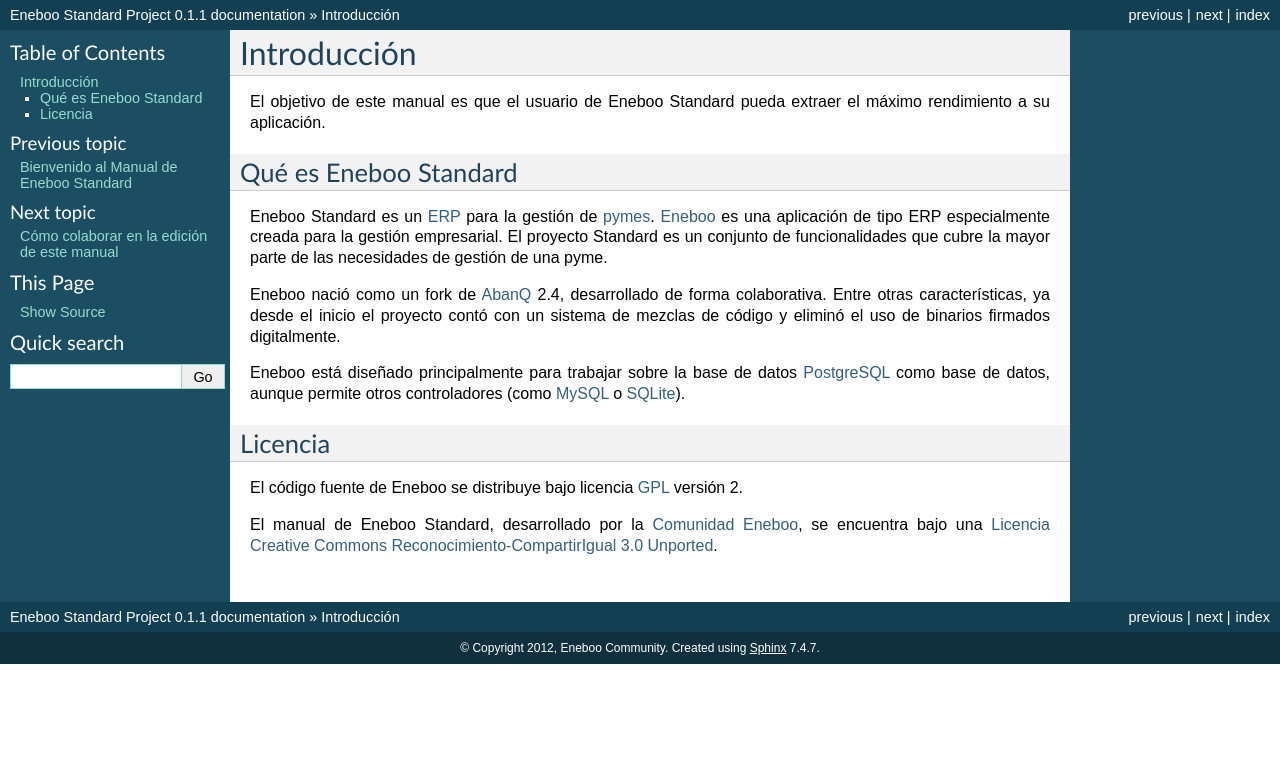
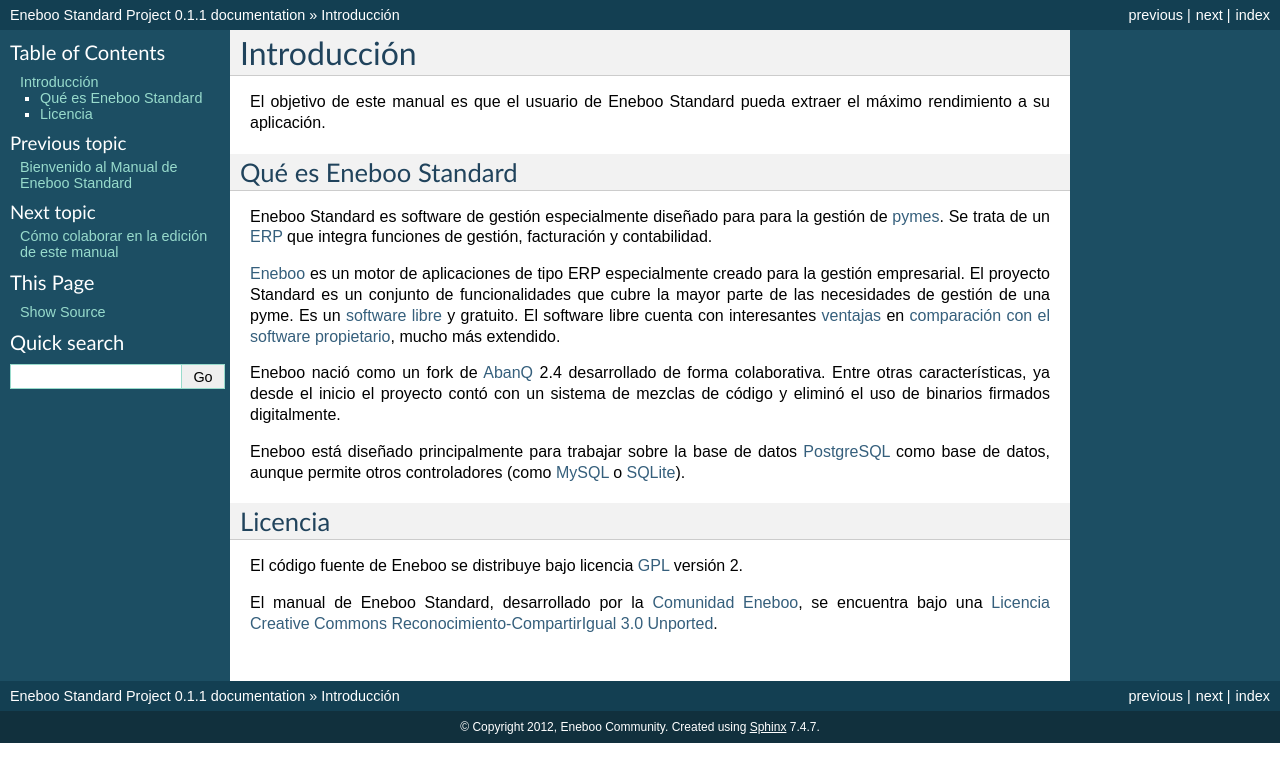
Before and after one commit to gestiweb/eneboo-doc, a Sphinx documentation site: the page built from features/prj0001-standard/source/introduccion.rst, in a window 1280 px wide. Shown: the top 782 px of the page. Built offline with Sphinx 7.4.7, drawn with Linux system fonts in a browser that asks for light colours.

```diff
--- a/features/prj0001-standard/source/introduccion.rst
+++ b/features/prj0001-standard/source/introduccion.rst
@@ -7,9 +7,11 @@
 Qué es Eneboo Standard
 --------------------------
 
-Eneboo Standard es un ERP_ para la gestión de pymes_. Eneboo_ es una aplicación de tipo ERP especialmente creada para la gestión empresarial. El proyecto Standard es un conjunto de funcionalidades que cubre la mayor parte de las necesidades de gestión de una pyme.
+Eneboo Standard es software de gestión especialmente diseñado para para la gestión de pymes_. Se trata de un ERP_ que integra funciones de gestión, facturación y contabilidad.
 
-Eneboo nació como un fork de AbanQ_ 2.4, desarrollado de forma colaborativa. Entre otras características, ya desde el inicio el proyecto contó con un sistema de mezclas de código y eliminó el uso de binarios firmados digitalmente.
+Eneboo_ es un motor de aplicaciones de tipo ERP especialmente creado para la gestión empresarial. El proyecto Standard es un conjunto de funcionalidades que cubre la mayor parte de las necesidades de gestión de una pyme. Es un `software libre`_ y gratuito. El software libre cuenta con interesantes ventajas_ en `comparación con el software propietario`_, mucho más extendido.
+
+Eneboo nació como un fork de AbanQ_ 2.4 desarrollado de forma colaborativa. Entre otras características, ya desde el inicio el proyecto contó con un sistema de mezclas de código y eliminó el uso de binarios firmados digitalmente.
 
 Eneboo está diseñado principalmente para trabajar sobre la base de datos PostgreSQL_ como base de datos, aunque	permite otros controladores (como MySQL_ o SQLite_).
 
@@ -35,3 +37,6 @@
 .. _MySQL: http://www.mysql.com
 .. _SQLite: http://www.sqlite.org/
 .. _`Licencia Creative Commons Reconocimiento-CompartirIgual 3.0 Unported`: http://creativecommons.org/licenses/by-sa/3.0/
+.. _`software libre`: http://es.wikipedia.org/wiki/Software_libre
+.. _ventajas: http://es.wikipedia.org/wiki/Software_libre#Ventajas_del_software_libre
+.. _`comparación con el software propietario`: http://es.wikipedia.org/wiki/Software_propietario
```
